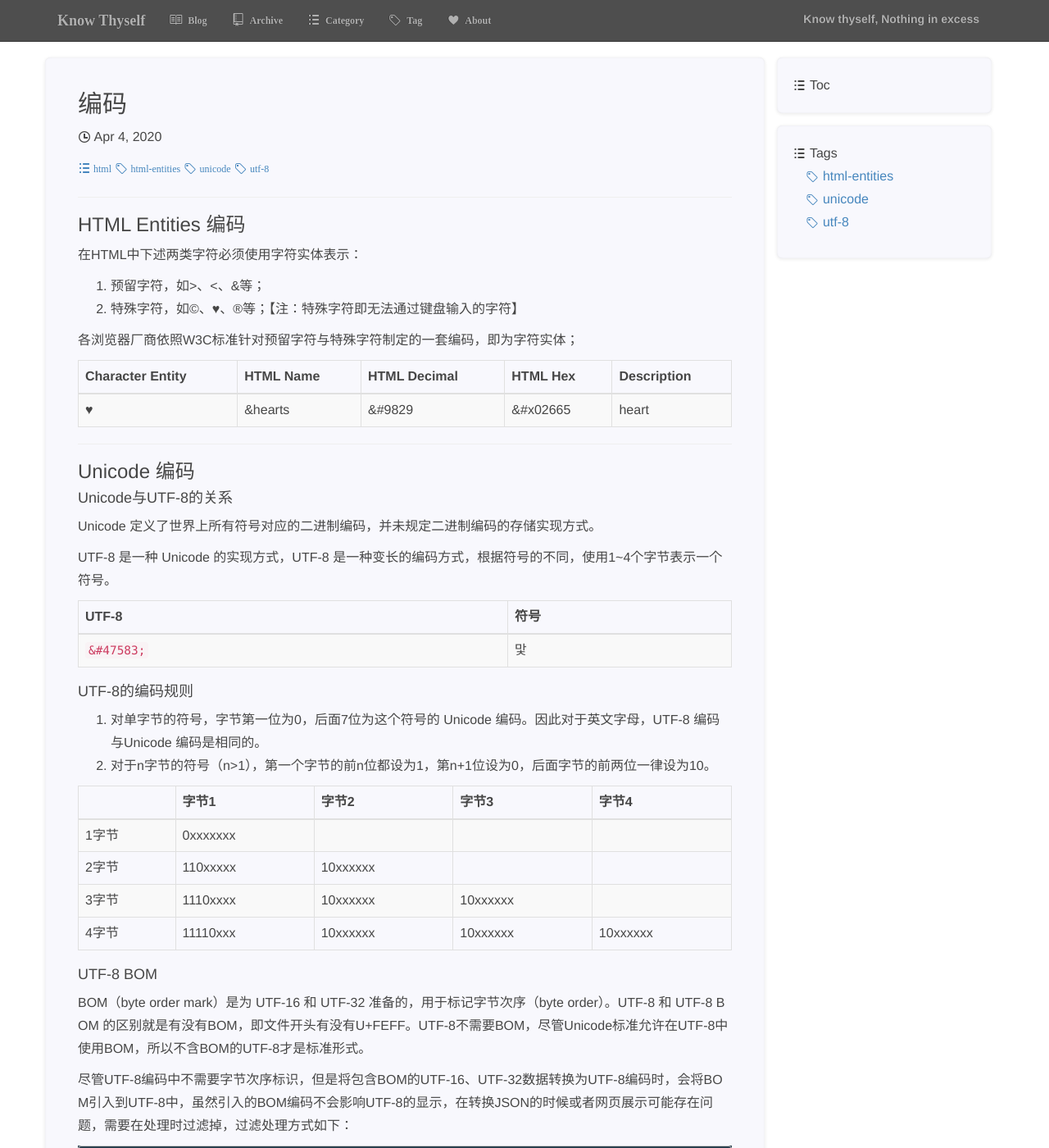
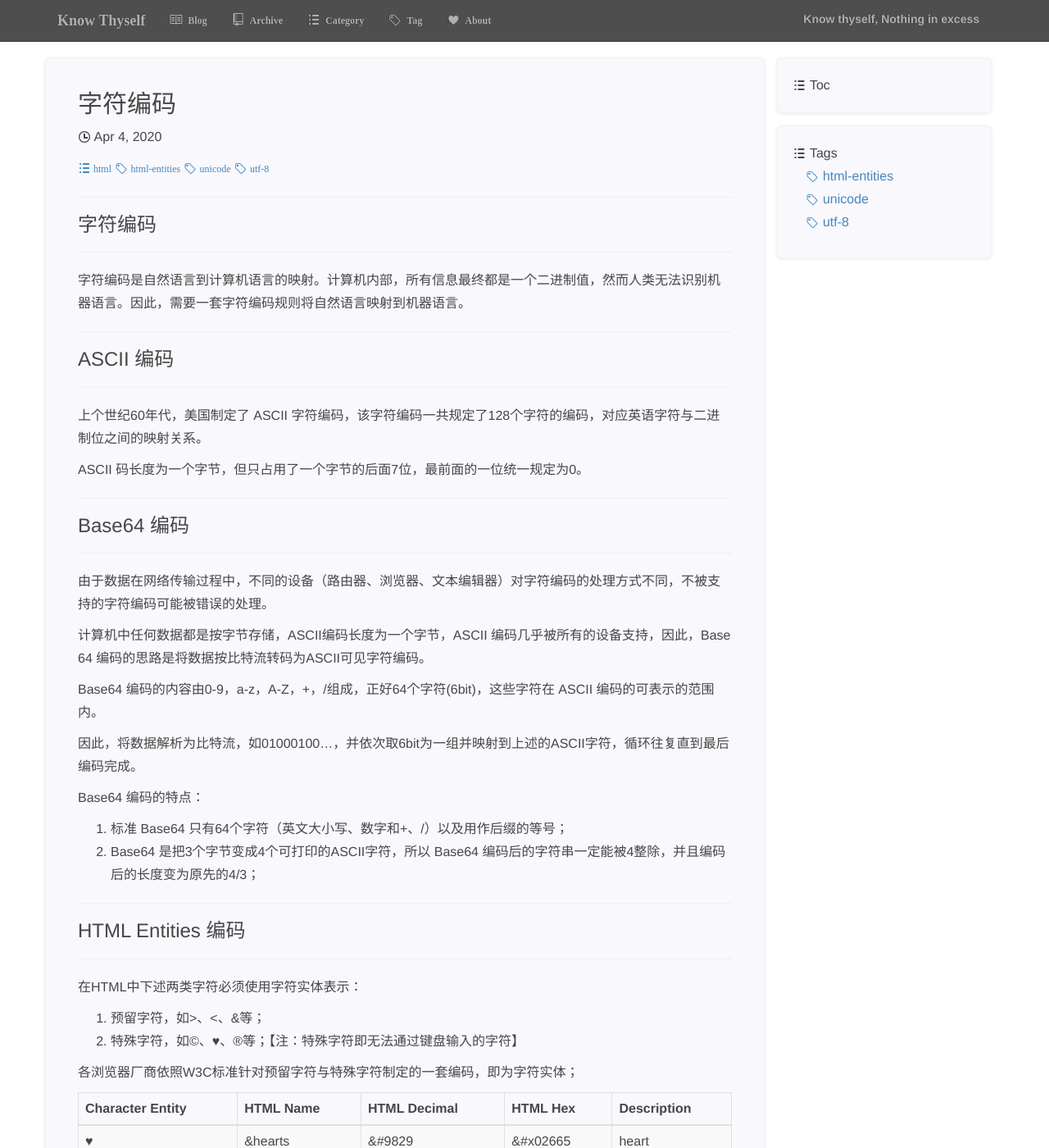
Before and after one commit to liushoukai/liushoukai.github.io, a Jekyll site: the page built from _posts/2020-04-04-encoding.md, in a window 1280 px wide and 1400 px high. Shown: the whole window at 82% size. Built offline with Jekyll 4.4.1, drawn with Linux system fonts in a browser that asks for light colours; nearby versions of some CDN libraries; comment, search, counter and statistics services are not loaded.

Commit message:
Update posts

````diff
--- a/_posts/2020-04-04-encode.md
+++ b/_posts/2020-04-04-encoding.md
@@ -1,11 +1,50 @@
 ---
 layout: post
-title: 编码
+title: 字符编码
 categories: html
 tags: html-entities unicode utf-8
 ---
 
+### 字符编码
+
+---
+
+字符编码是自然语言到计算机语言的映射。计算机内部，所有信息最终都是一个二进制值，然而人类无法识别机器语言。因此，需要一套字符编码规则将自然语言映射到机器语言。
+
+---
+
+### ASCII 编码
+
+---
+
+上个世纪60年代，美国制定了 ASCII 字符编码，该字符编码一共规定了128个字符的编码，对应英语字符与二进制位之间的映射关系。
+
+ASCII 码长度为一个字节，但只占用了一个字节的后面7位，最前面的一位统一规定为0。
+
+---
+
+### Base64 编码
+
+---
+
+由于数据在网络传输过程中，不同的设备（路由器、浏览器、文本编辑器）对字符编码的处理方式不同，不被支持的字符编码可能被错误的处理。
+
+计算机中任何数据都是按字节存储，ASCII编码长度为一个字节，ASCII 编码几乎被所有的设备支持，因此，Base64 编码的思路是将数据按比特流转码为ASCII可见字符编码。
+
+Base64 编码的内容由0-9，a-z，A-Z，+，/组成，正好64个字符(6bit)，这些字符在 ASCII 编码的可表示的范围内。
+
+因此，将数据解析为比特流，如01000100...，并依次取6bit为一组并映射到上述的ASCII字符，循环往复直到最后编码完成。
+
+Base64 编码的特点：
+
+1. 标准 Base64 只有64个字符（英文大小写、数字和+、/）以及用作后缀的等号；
+2. Base64 是把3个字节变成4个可打印的ASCII字符，所以 Base64 编码后的字符串一定能被4整除，并且编码后的长度变为原先的4/3；
+
+---
+
 ### HTML Entities 编码
+
+---
 
 在HTML中下述两类字符必须使用字符实体表示：<br/>
 
@@ -35,15 +74,15 @@ tags: html-entities unicode utf-8
 	</tbody>
 </table>
 
-
-
-
-
-------
+---
 
 ### Unicode 编码
 
+---
+
 #### Unicode与UTF-8的关系
+
+---
 
 Unicode 定义了世界上所有符号对应的二进制编码，并未规定二进制编码的存储实现方式。
 
@@ -54,13 +93,14 @@ UTF-8 是一种 Unicode 的实现方式，UTF-8 是一种变长的编码方式
 | ---------- | ---- |
 | `&#47583;` | 맟   |
 
-
+---
 
 #### UTF-8的编码规则
 
+---
+
 1. 对单字节的符号，字节第一位为0，后面7位为这个符号的 Unicode 编码。因此对于英文字母，UTF-8 编码与Unicode 编码是相同的。
 2. 对于n字节的符号（n>1），第一个字节的前n位都设为1，第n+1位设为0，后面字节的前两位一律设为10。
-
 
 {:class="table table-striped table-bordered table-hover"}
 |       | 字节1    | 字节2    | 字节3    | 字节4    |
@@ -70,9 +110,11 @@ UTF-8 是一种 Unicode 的实现方式，UTF-8 是一种变长的编码方式
 | 3字节 | 1110xxxx | 10xxxxxx | 10xxxxxx |          |
 | 4字节 | 11110xxx | 10xxxxxx | 10xxxxxx | 10xxxxxx |
 
-
+---
 
 #### UTF-8 BOM
+
+---
 
 BOM（byte order mark）是为 UTF-16 和 UTF-32 准备的，用于标记字节次序（byte order）。UTF-8 和 UTF-8 BOM 的区别就是有没有BOM，即文件开头有没有U+FEFF。UTF-8不需要BOM，尽管Unicode标准允许在UTF-8中使用BOM，所以不含BOM的UTF-8才是标准形式。
 
@@ -84,9 +126,11 @@ trimRight = /[\s\xA0]+$/;
 return text == null ? "" : text.toString().replace(trimLeft, "").replace(trimRight, "");
 ```
 
-
+---
 
 #### Unicode汉字编码范围
+
+---
 
 在unicode中，从0x4e00-0x9fa5，为常用的20902个汉字。
 
````
Also changed, not shown: _posts/2020-04-04-mysql-event-scheduler.md (+17 -4 lines).
